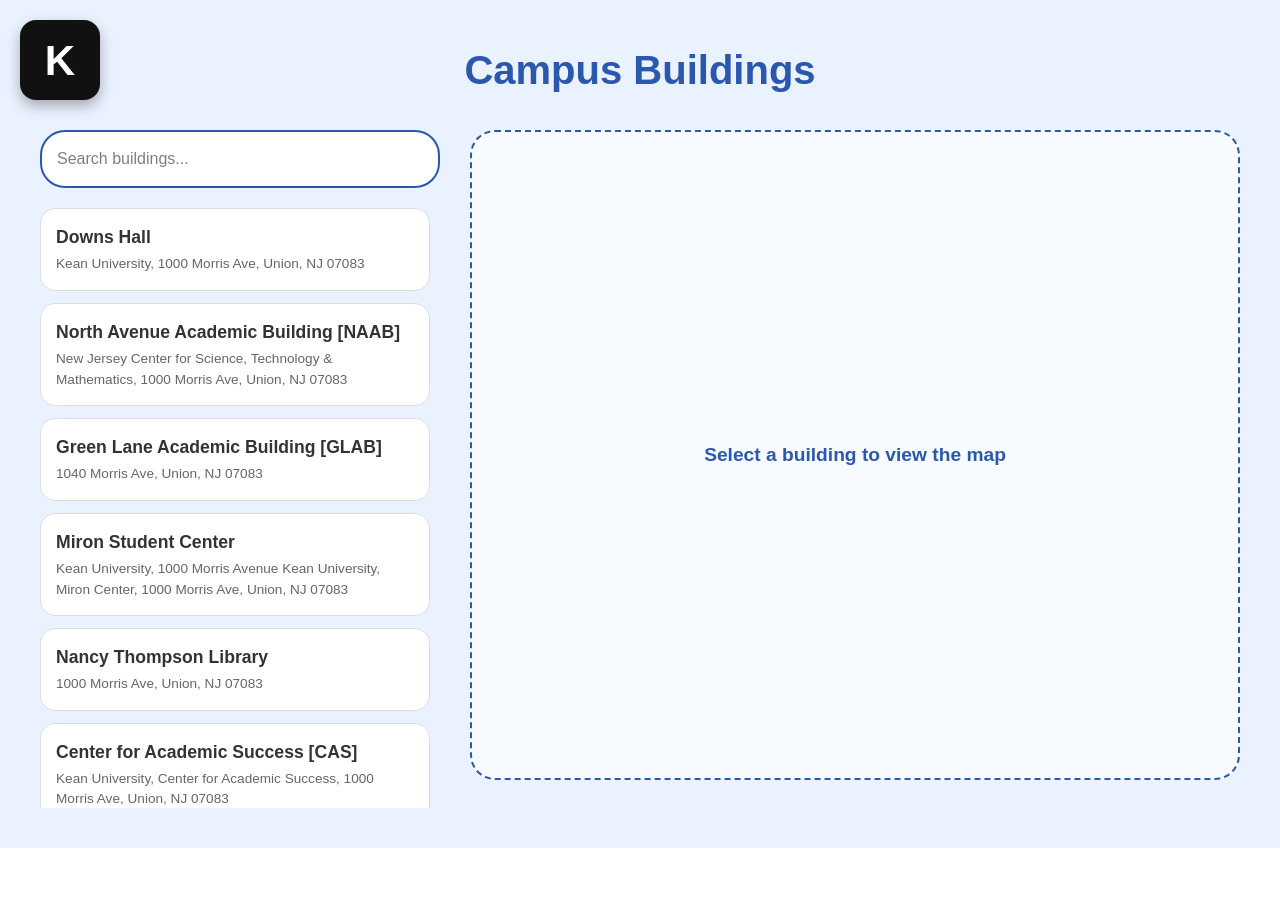
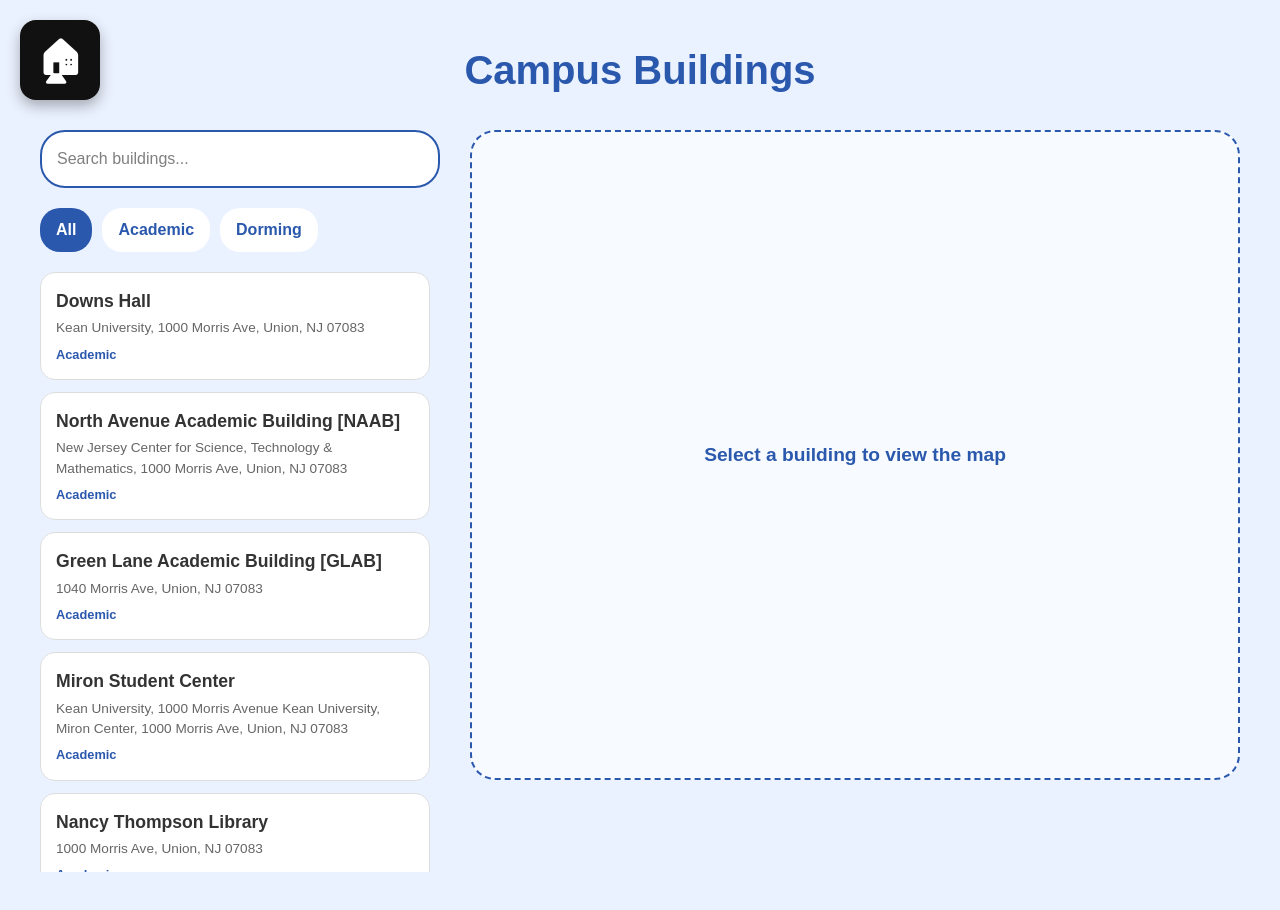
Before and after one commit to Bubbulez/FindMap_SeniorCapstone, a Next.js app: page /buildings in a window 1280 px wide. Before the commit the page ends 848 px from the top, so only its background shows below. Built offline with nearby package versions, Linux system fonts and the light colour scheme.

Commit message:
update homepages, events building page

```diff
--- a/app/buildings/page.tsx
+++ b/app/buildings/page.tsx
@@ -6,39 +6,45 @@ import { locations, type Location } from "../data/locations";
 export default function BuildingsPage() {
   const [searchTerm, setSearchTerm] = useState("");
   const [selectedBuilding, setSelectedBuilding] = useState<Location | null>(null);
+  const [selectedFilter, setSelectedFilter] = useState("All");
 
-  const filteredBuildings = locations.filter((loc) =>
+  const filteredBuildings = locations.filter((loc) => {
+    const matchesSearch =
       loc.title.toLowerCase().includes(searchTerm.toLowerCase()) ||
-    loc.address.toLowerCase().includes(searchTerm.toLowerCase())
-  );
+      loc.address.toLowerCase().includes(searchTerm.toLowerCase());
 
-  // BRAND COLOR DEFINITION
+    const matchesFilter =
+      selectedFilter === "All" || loc.category === selectedFilter;
+
+    return matchesSearch && matchesFilter;
+  });
+
   const keanBlue = "#2a58ad";
 
   return (
-    <main style={{
+    <main
+      style={{
         minHeight: "100vh",
         width: "100%",
-      backgroundColor: "#ebf2ff", // Light blue tint to match FindMap background feel
+        backgroundColor: "#ebf2ff",
         padding: "40px",
-      boxSizing: "border-box"
-    }}>
-
+        boxSizing: "border-box",
+      }}
+    >
       <div style={{ maxWidth: "1200px", margin: "0 auto" }}>
-        {/* Title updated to Kean Blue */}
-        <h1 style={{
+        <h1
+          style={{
             fontSize: "2.5rem",
             fontWeight: "bold",
             marginBottom: "30px",
             color: keanBlue,
-          textAlign: "center"
-        }}>
+            textAlign: "center",
+          }}
+        >
           Campus Buildings
         </h1>
 
         <div style={{ display: "flex", gap: "30px", alignItems: "flex-start" }}>
-
-          {/* --- LEFT SIDE: Search & List --- */}
           <div style={{ flex: "1", maxWidth: "400px" }}>
             <input
               type="text"
@@ -49,16 +55,84 @@ export default function BuildingsPage() {
                 width: "100%",
                 padding: "15px",
                 marginBottom: "20px",
-                borderRadius: "25px", // Rounded like the Home buttons
+                borderRadius: "25px",
                 border: `2px solid ${keanBlue}`,
                 color: "black",
                 backgroundColor: "white",
                 outline: "none",
-                fontSize: "1rem"
+                fontSize: "1rem",
               }}
             />
 
-            <div style={{ display: "flex", flexDirection: "column", gap: "12px", maxHeight: "600px", overflowY: "auto", paddingRight: "10px" }}>
+            <div
+              style={{
+                display: "flex",
+                gap: "10px",
+                marginBottom: "20px",
+                flexWrap: "wrap",
+              }}
+            >
+              <button
+                onClick={() => setSelectedFilter("All")}
+                style={{
+                  padding: "10px 16px",
+                  borderRadius: "20px",
+                  border: "none",
+                  backgroundColor:
+                    selectedFilter === "All" ? keanBlue : "white",
+                  color: selectedFilter === "All" ? "white" : keanBlue,
+                  fontWeight: "bold",
+                  cursor: "pointer",
+                }}
+              >
+                All
+              </button>
+
+              <button
+                onClick={() => setSelectedFilter("Academic")}
+                style={{
+                  padding: "10px 16px",
+                  borderRadius: "20px",
+                  border: "none",
+                  backgroundColor:
+                    selectedFilter === "Academic" ? keanBlue : "white",
+                  color:
+                    selectedFilter === "Academic" ? "white" : keanBlue,
+                  fontWeight: "bold",
+                  cursor: "pointer",
+                }}
+              >
+                Academic
+              </button>
+
+              <button
+                onClick={() => setSelectedFilter("Dorming")}
+                style={{
+                  padding: "10px 16px",
+                  borderRadius: "20px",
+                  border: "none",
+                  backgroundColor:
+                    selectedFilter === "Dorming" ? keanBlue : "white",
+                  color:
+                    selectedFilter === "Dorming" ? "white" : keanBlue,
+                  fontWeight: "bold",
+                  cursor: "pointer",
+                }}
+              >
+                Dorming
+              </button>
+            </div>
+
+            <div
+              style={{
+                display: "flex",
+                flexDirection: "column",
+                gap: "12px",
+                maxHeight: "600px",
+                overflowY: "auto",
+                paddingRight: "10px",
+              }}
+            >
               {filteredBuildings.map((loc) => (
                 <button
                   key={loc.title}
@@ -67,28 +141,57 @@ export default function BuildingsPage() {
                     textAlign: "left",
                     padding: "15px",
                     borderRadius: "15px",
-                    // Use Kean Blue for the border and shadow when selected
-                    border: selectedBuilding?.title === loc.title ? `2px solid ${keanBlue}` : "1px solid #ddd",
+                    border:
+                      selectedBuilding?.title === loc.title
+                        ? `2px solid ${keanBlue}`
+                        : "1px solid #ddd",
                     backgroundColor: "white",
-                    boxShadow: selectedBuilding?.title === loc.title ? `0 4px 12px rgba(42, 88, 173, 0.2)` : "none",
+                    boxShadow:
+                      selectedBuilding?.title === loc.title
+                        ? `0 4px 12px rgba(42, 88, 173, 0.2)`
+                        : "none",
                     cursor: "pointer",
-                    transition: "all 0.2s ease"
+                    transition: "all 0.2s ease",
                   }}
                 >
-                  <div style={{
+                  <div
+                    style={{
                       fontWeight: "bold",
                       fontSize: "1.1rem",
-                    color: selectedBuilding?.title === loc.title ? keanBlue : "#333"
-                  }}>
+                      color:
+                        selectedBuilding?.title === loc.title
+                          ? keanBlue
+                          : "#333",
+                    }}
+                  >
                     {loc.title}
                   </div>
-                  <div style={{ fontSize: "0.85rem", color: "#666", marginTop: "4px" }}>{loc.address}</div>
+
+                  <div
+                    style={{
+                      fontSize: "0.85rem",
+                      color: "#666",
+                      marginTop: "4px",
+                    }}
+                  >
+                    {loc.address}
+                  </div>
+
+                  <div
+                    style={{
+                      fontSize: "0.8rem",
+                      color: keanBlue,
+                      marginTop: "6px",
+                      fontWeight: "600",
+                    }}
+                  >
+                    {loc.category}
+                  </div>
                 </button>
               ))}
             </div>
           </div>
 
-          {/* --- RIGHT SIDE: Dynamic Map --- */}
           <div style={{ flex: 1 }}>
             {selectedBuilding ? (
               <iframe
@@ -98,7 +201,7 @@ export default function BuildingsPage() {
                 style={{
                   border: `3px solid white`,
                   borderRadius: "25px",
-                  boxShadow: "0 10px 30px rgba(0,0,0,0.1)"
+                  boxShadow: "0 10px 30px rgba(0,0,0,0.1)",
                 }}
                 allowFullScreen
                 loading="lazy"
--- a/app/data/locations.ts
+++ b/app/data/locations.ts
@@ -1,6 +1,7 @@
  export type Location = {
   title: string;
   address: string;
+  category:"string";
   embedUrl: string;
 };
 
@@ -8,19 +9,20 @@ export const locations: Location[] = [
   {
     title: "Downs Hall",
     address: "Kean University, 1000 Morris Ave, Union, NJ 07083",
+    category: "Academic",
     embedUrl:
     "https://www.google.com/maps/embed?pb=!1m18!1m12!1m3!1d3065.264606152972!2d-74.23368436118413!3d40.67693639284971!2m3!1f0!2f0!3f0!3m2!1i1024!2i768!4f13.1!3m3!1m2!1s0x89c3ad5ca13190f5%3A0x1a26549323e715a7!2sDowns%20Hall!5e1!3m2!1sen!2sus!4v1776273912891!5m2!1sen!2sus",
   },
   {
     title: "North Avenue Academic Building [NAAB]",
-    address:
-      "New Jersey Center for Science, Technology & Mathematics, 1000 Morris Ave, Union, NJ 07083",
-    embedUrl:
-      "https://www.google.com/maps/embed?pb=!1m18!1m12!1m3!1d3065.264606152972!2d-74.23368436118413!3d40.67693639284971!2m3!1f0!2f0!3f0!3m2!1i1024!2i768!4f13.1!3m3!1m2!1s0x89c3ad5ca13190f5%3A0xd36b39cdf932d2f1!2sNorth%20Avenue%20Academic%20Building%20%5BNAAB%5D!5e1!3m2!1sen!2sus!4v1776274117357!5m2!1sen!2sus",
+    address:"New Jersey Center for Science, Technology & Mathematics, 1000 Morris Ave, Union, NJ 07083",
+    category: "Academic",
+    embedUrl:"https://www.google.com/maps/embed?pb=!1m18!1m12!1m3!1d3065.264606152972!2d-74.23368436118413!3d40.67693639284971!2m3!1f0!2f0!3f0!3m2!1i1024!2i768!4f13.1!3m3!1m2!1s0x89c3ad5ca13190f5%3A0xd36b39cdf932d2f1!2sNorth%20Avenue%20Academic%20Building%20%5BNAAB%5D!5e1!3m2!1sen!2sus!4v1776274117357!5m2!1sen!2sus",
   },
   {
     title: "Green Lane Academic Building [GLAB]",
     address: "1040 Morris Ave, Union, NJ 07083",
+    category: "Academic",
     embedUrl:
     "https://www.google.com/maps/embed?pb=!1m18!1m12!1m3!1d3064.9938579342756!2d-74.23883032393073!3d40.68282457139806!2m3!1f0!2f0!3f0!3m2!1i1024!2i768!4f13.1!3m3!1m2!1s0x89c3ad435b4c0dfd%3A0x95ccbf1c2ffea977!2sGreen%20Lane%20Academic%20Building%20%5BGLAB%5D!5e1!3m2!1sen!2sus!4v1776274275740!5m2!1sen!2sus" ,
   },
@@ -28,12 +30,14 @@ export const locations: Location[] = [
     title: "Miron Student Center",
     address:
       "Kean University, 1000 Morris Avenue Kean University, Miron Center, 1000 Morris Ave, Union, NJ 07083",
-    embedUrl:
+    category: "Academic",
+      embedUrl:
       "https://www.google.com/maps/embed?pb=!1m18!1m12!1m3!1d6130.4513713145425!2d-74.237577523931!3d40.677782871398755!2m3!1f0!2f0!3f0!3m2!1i1024!2i768!4f13.1!3m3!1m2!1s0x89c3ad5bf222f1e1%3A0x1ecd60c11b43f464!2sMiron%20Student%20Center!5e1!3m2!1sen!2sus!4v1776274369505!5m2!1sen!2sus",
   },
   {
     title: "Nancy Thompson Library",
     address: "1000 Morris Ave, Union, NJ 07083",
+    category: "Academic",
     embedUrl:
       "https://www.google.com/maps/embed?pb=!1m18!1m12!1m3!1d3025.75!2d-74.2335!3d40.6780!2m3!1f0!2f0!3f0!3m2!1i1024!2i768!4f13.1!3m3!1m2!1s0x89c3ad5ca13190f5%3A0x74b57d6eb308f6c3!2sNancy%20Thompson%20Library!5e1!3m2!1sen!2sus!4v1772654487608!5m2!1sen!2sus",
   },
@@ -41,24 +45,28 @@ export const locations: Location[] = [
     title: "Center for Academic Success [CAS]",
     address:
       "Kean University, Center for Academic Success, 1000 Morris Ave, Union, NJ 07083",
-    embedUrl:
+    category: "Academic",
+      embedUrl:
       "https://www.google.com/maps/embed?pb=!1m18!1m12!1m3!1d3025.77!2d-74.2343!3d40.6785!2m3!1f0!2f0!3f0!3m2!1i1024!2i768!4f13.1!3m3!1m2!1s0x89c3ad5ca13190f5%3A0xd8ccec80658d4f7f!2sCenter%20for%20Academic%20Success%20%5BCAS%5D!5e1!3m2!1sen!2sus!4v1773685994760!5m2!1sen!2sus",
   },
   {
     title: "Harwood Arena",
     address: "Harwood Arena, Kean University, 1000 Morris Ave, Union, NJ 07083",
+   category: "Academic",
     embedUrl:
       "https://www.google.com/maps/embed?pb=!1m18!1m12!1m3!1d3025.75!2d-74.2343!3d40.6788!2m3!1f0!2f0!3f0!3m2!1i1024!2i768!4f13.1!3m3!1m2!1s0x89c3ad5cee982485%3A0xb89be333a3fc3397!2sHarwood%20Arena!5e1!3m2!1sen!2sus!4v1713214400000!5m2!1sen!2sus",
   },
   {
     title: "Wilkins Theatre",
     address: "1000 Morris Ave, Union, NJ 07083",
+    category: "Academic",
     embedUrl:
       "https://www.google.com/maps/embed?pb=!1m18!1m12!1m3!1d3025.76!2d-74.2332!3d40.6785!2m3!1f0!2f0!3f0!3m2!1i1024!2i768!4f13.1!3m3!1m2!1s0x89c3ad5a50cd02db%3A0x22b32f45c7674622!2sWilkins%20Theatre!5e1!3m2!1sen!2sus!4v1713214410000!5m2!1sen!2sus",
   },
   {
     title: "Vaughn-Eames Hall",
     address: "1000 Morris Ave, Union, NJ 07083",
+    category: "Academic",
     embedUrl:
       "https://www.google.com/maps/embed?pb=!1m18!1m12!1m3!1d3025.77!2d-74.2324!3d40.6775!2m3!1f0!2f0!3f0!3m2!1i1024!2i768!4f13.1!3m3!1m2!1s0x89c3ad5a95a6f8b9%3A0x52b36d39fdc974c0!2sVaughn-Eames%20Hall!5e1!3m2!1sen!2sus!4v1713214420000!5m2!1sen!2sus",
   },
@@ -66,13 +74,51 @@ export const locations: Location[] = [
     title: "Hennings Hall",
     address:
       "Kean University, Hennings Hall, Kean University, 1000 Morris Ave, Union, NJ 07083",
-    embedUrl:
+    category: "Academic",
+      embedUrl:
       "https://www.google.com/maps/embed?pb=!1m18!1m12!1m3!1d3065.119068700456!2d-74.23394189999999!3d40.6801016!2m3!1f0!2f0!3f0!3m2!1i1024!2i768!4f13.1!3m3!1m2!1s0x89c3ad5b3fd5fde3%3A0x244e308e4046d7f5!2sHennings%20Hall!5e1!3m2!1sen!2sus!4v1776279735528!5m2!1sen!2sus",
   },
   {
     title: "Hutchinson Hall",
     address: "Kean University, Hutchinson Hall, 1000 Morris Ave, Union, NJ 07083",
+   category: "Academic",
     embedUrl:
       "https://www.google.com/maps/embed?pb=!1m18!1m12!1m3!1d6130.274502344511!2d-74.23622122393093!3d40.679706171398486!2m3!1f0!2f0!3f0!3m2!1i1024!2i768!4f13.1!3m3!1m2!1s0x89c3ad5ca13190f5%3A0x3ce9b9786df4b4da!2sHutchinson%20Hall!5e1!3m2!1sen!2sus!4v1776700002505!5m2!1sen!2sus",
+  },
+  {
+    title: "Cougar Hall",
+    address: "Kean University, Campus School East, 1000 Morris Ave, Union, NJ 07083",
+   category: "Dorming",
+    embedUrl:"https://www.google.com/maps/embed?pb=!1m18!1m12!1m3!1d3025.7660749377005!2d-74.2367453!3d40.679122899999996!2m3!1f0!2f0!3f0!3m2!1i1024!2i768!4f13.1!3m3!1m2!1s0x89c3ad96233288f7%3A0xa68346ef527b2c60!2sCougar%20Hall!5e0!3m2!1sen!2sus!4v1776812352609!5m2!1sen!2sus",
+  },
+
+  {
+    title: "Mary M. Bartlett Hall",
+    address: "Kean University, Bartlett Hall, 1000 Morris Ave, Union, NJ 07083",
+    category: "Dorming",
+    embedUrl:"https://www.google.com/maps/embed?pb=!1m18!1m12!1m3!1d3025.9078322934256!2d-74.23426880000001!3d40.675999700000006!2m3!1f0!2f0!3f0!3m2!1i1024!2i768!4f13.1!3m3!1m2!1s0x89c3ad0040bdede1%3A0xaa9c88f882f4be4!2sBartlett%20Hall!5e0!3m2!1sen!2sus!4v1776812484928!5m2!1sen!2sus",
+
+  },
+
+  {
+    title: "Rogers Hall",
+    address: "Kean University, 1000 Morris Ave, Union, NJ 07083",
+    category: "Dorming",
+    embedUrl:"https://www.google.com/maps/embed?pb=!1m18!1m12!1m3!1d3025.941209686804!2d-74.23405449999997!3d40.67526430000001!2m3!1f0!2f0!3f0!3m2!1i1024!2i768!4f13.1!3m3!1m2!1s0x89c3ad5ca13190f5%3A0x45611e7623b907d4!2sRogers%20Hall!5e0!3m2!1sen!2sus!4v1776812537108!5m2!1sen!2sus",
+
+  },
+
+  {
+    title: "Ralph P.Sozio Hall",
+   category: "Dorming",
+    address: "Kean University, 1000 Morris Ave, Union, NJ 07083",
+    embedUrl:"https://www.google.com/maps/embed?pb=!1m18!1m12!1m3!1d3025.9303214676274!2d-74.2346692!3d40.67550419999999!2m3!1f0!2f0!3f0!3m2!1i1024!2i768!4f13.1!3m3!1m2!1s0x89c3ad59386e700b%3A0x9db1df760bfe6de!2sSozio%20Hall%2C%201000%20Morris%20Avenue%2C%20Service%20Rd%2C%20Union%2C%20NJ%2007083!5e0!3m2!1sen!2sus!4v1776812596423!5m2!1sen!2sus",
+  },
+
+  {
+    title: "Burch Hall",
+    address: "Kean University, 1000 Morris Ave, Union, NJ 07083",
+    category: "Dorming",
+    embedUrl:"https://www.google.com/maps/embed?pb=!1m18!1m12!1m3!1d3025.9208719572157!2d-74.23358739999999!3d40.675712399999995!2m3!1f0!2f0!3f0!3m2!1i1024!2i768!4f13.1!3m3!1m2!1s0x89c3ad596e9bbac9%3A0xd741b91b3283201b!2sBurch%20Hall%2C%201000%20Morris%20Ave%2C%20Union%2C%20NJ%2007083!5e0!3m2!1sen!2sus!4v1776812669844!5m2!1sen!2sus",
   }
 ];
--- a/app/layout.tsx
+++ b/app/layout.tsx
@@ -28,7 +28,7 @@ export default function RootLayout({
     <html lang="en">
       <body className={`${geistSans.variable} ${geistMono.variable} antialiased`}>
         <Link href="/" className="logo-home">
-          K
+          🏠︎
         </Link>
 
         {children}
--- a/package.json
+++ b/package.json
@@ -11,7 +11,8 @@
   "dependencies": {
     "next": "^16.2.3",
     "react": "19.2.3",
-    "react-dom": "19.2.3"
+    "react-dom": "19.2.3",
+    "resend": "^6.12.2"
   },
   "devDependencies": {
     "@tailwindcss/postcss": "^4",
```
Also changed, not shown: app/api/send-reminder/route.ts (added, +31 -0 lines), app/events/page.tsx (+47 -9 lines), app/page.tsx (+22 -20 lines), app/styles/home.css (+42 -8 lines), 1 other file (tests, documents, lock files or other folders). Lines whose indentation alone changed are shown as unchanged.
